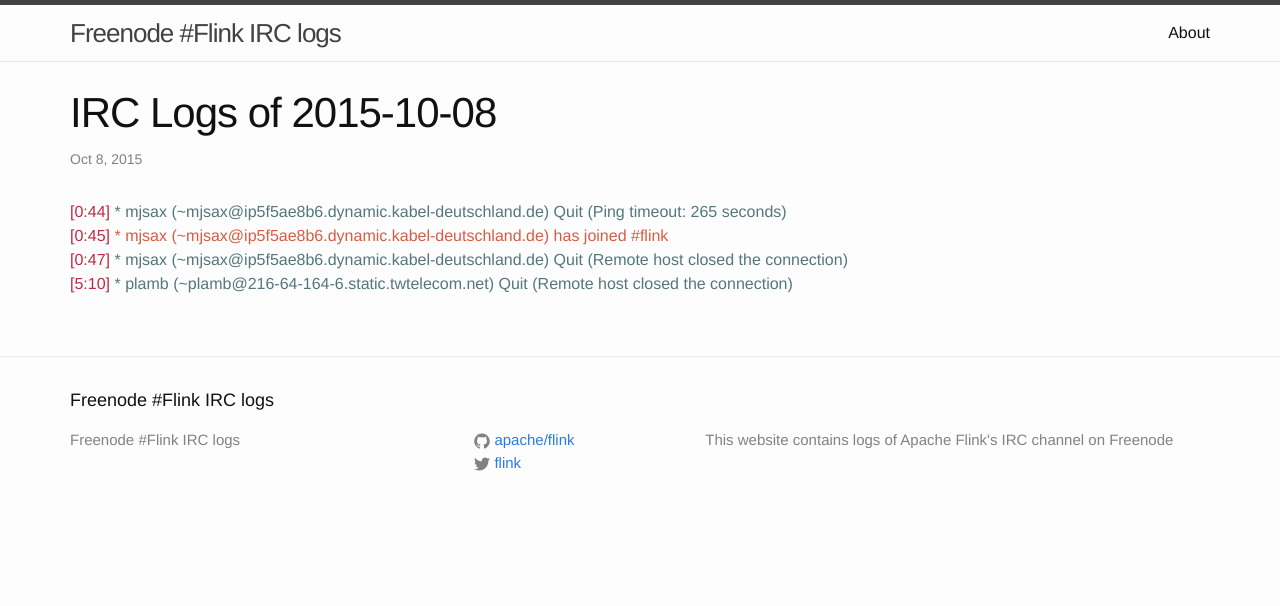
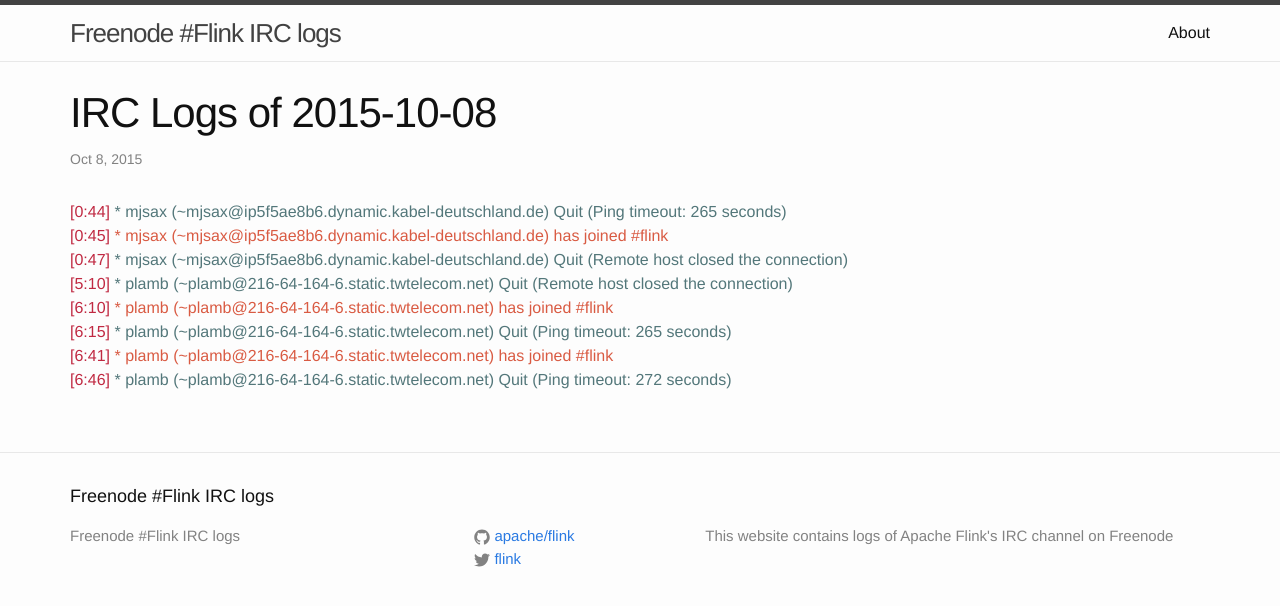
Before and after one commit to flink-irc-logs/flink-irc-logs.github.io, a Jekyll site: the page built from _posts/2015-10-08-logs.markdown, in a window 1280 px wide. Shown: the top 606 px of the page. Built offline with Jekyll 4.4.1, drawn with Linux system fonts in a browser that asks for light colours.

Commit message:
Update of the logs on Thu Oct  8 07:24:26 CEST 2015

```diff
--- a/_posts/2015-10-08-logs.markdown
+++ b/_posts/2015-10-08-logs.markdown
@@ -8,3 +8,7 @@
 <span class="irc-date">[0:45]</span> <span class="irc-green">* mjsax (~mjsax@ip5f5ae8b6.dynamic.kabel-deutschland.de) has joined #flink</span><br />
 <span class="irc-date">[0:47]</span> <span class="irc-navy">* mjsax (~mjsax@ip5f5ae8b6.dynamic.kabel-deutschland.de) Quit (Remote host closed the connection)</span><br />
 <span class="irc-date">[5:10]</span> <span class="irc-navy">* plamb (~plamb@216-64-164-6.static.twtelecom.net) Quit (Remote host closed the connection)</span><br />
+<span class="irc-date">[6:10]</span> <span class="irc-green">* plamb (~plamb@216-64-164-6.static.twtelecom.net) has joined #flink</span><br />
+<span class="irc-date">[6:15]</span> <span class="irc-navy">* plamb (~plamb@216-64-164-6.static.twtelecom.net) Quit (Ping timeout: 265 seconds)</span><br />
+<span class="irc-date">[6:41]</span> <span class="irc-green">* plamb (~plamb@216-64-164-6.static.twtelecom.net) has joined #flink</span><br />
+<span class="irc-date">[6:46]</span> <span class="irc-navy">* plamb (~plamb@216-64-164-6.static.twtelecom.net) Quit (Ping timeout: 272 seconds)</span><br />
```
